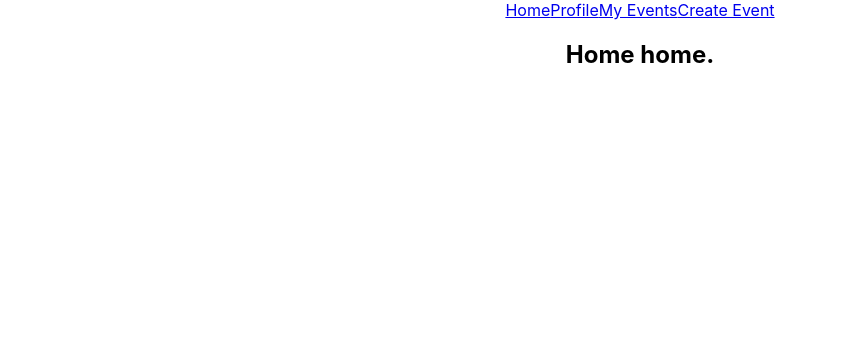
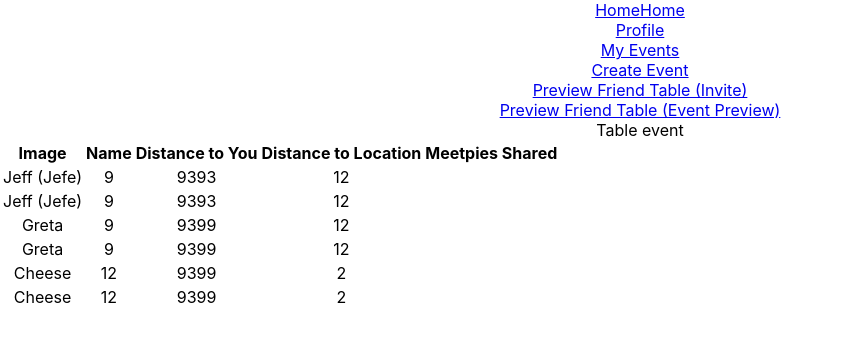
Before and after one commit to dph0718/meetPie, a React (Create React App) app in the folder react/: page /preview-friend-table-event in a window 1280 px wide. Shown: the top 342 px of the page, without its empty margins (0-841 px from the left). Built offline with nearby package versions, Linux system fonts and the light colour scheme.

Commit message:
Adds friend table modules for Event Preview and Invite

```diff
--- a/react/src/App.js
+++ b/react/src/App.js
@@ -10,6 +10,8 @@ import {
 import CreateEvent from './CreateEvent'
 import MyEvents from './MyEvents'
 import UserProfile from './UserProfile'
+import FriendTableInvite from './FriendTableInvite'
+import FriendTableEvent from './FriendTableEvent'
 
 
 class App extends React.Component {
@@ -24,19 +26,31 @@ class App extends React.Component {
 
     return (
       <div className="App">
-        {/* <header className="App-header">Header</header> */}
         <Router>
           <div>
             <nav>
-              <Link to="/">Home</Link>
+              <Link to="/">HomeHome</Link>
+              <br/>
               <Link to="/profile-edit">Profile</Link>
+              <br/>
               <Link to="/my-events">My Events</Link>
+              <br/>
               <Link to="/create-event">Create Event</Link>
+              <br/>
+              <Link to ="/preview-friend-table-invite">Preview Friend Table (Invite)</Link>
+              <br/>
+              <Link to ="/preview-friend-table-event">Preview Friend Table (Event Preview)</Link>
             </nav>
 
-            {/* A <Switch> looks through its children <Route>s and
-            renders the first one that matches the current URL. */}
             <Switch>
+              <Route path="/preview-friend-table-event">
+                Table event
+                <FriendTableEvent />
+              </Route>
+              <Route path="/preview-friend-table-invite">
+                Table invite
+                <FriendTableInvite />
+              </Route>
               <Route path="/profile-edit">
                 <UserProfile />
               </Route>
--- /dev/null
+++ b/react/src/FriendTableEvent.js
@@ -0,0 +1,87 @@
+
+import React from "react"
+
+function Row(props) {
+    return (
+        <tr>
+            <td>{props.friend.name}</td>
+            <td>{props.friend.distanceToLocation}</td>
+            <td>{props.friend.distanceToMe}</td>
+            <td>{props.friend.totalMeetpiesShared}</td>
+        </tr>
+    )
+
+}
+
+
+
+class FriendTableEvent extends React.Component {
+    constructor(props) {
+        super(props)
+        this.state = {
+            friends: []
+        }
+    }
+
+
+    componentDidMount() {
+        this.setState({
+            friends: [
+                { name: "Jeff (Jefe)", location: ["80.3", "38.2"], thumbnail: "", distanceToMe: "9393", distanceToLocation: "9", totalMeetpiesShared: 12 },
+                { name: "Greta", location: ["80.2", "38.200001"], thumbnail: "", distanceToMe: "9399", distanceToLocation: "9", totalMeetpiesShared: 12 },
+                { name: "Cheese", location: ["80.2", "38.200101"], thumbnail: "", distanceToMe: "9399", distanceToLocation: "12", totalMeetpiesShared: 2 },
+            ]
+        })
+    }
+
+
+    render() {
+
+
+
+        let FriendRows = this.state.friends.map((friend) => {
+            return (
+                <>
+                    <Row friend={friend} />
+                    <tr>
+                        <td>{friend.name}</td>
+                        <td>{friend.distanceToLocation}</td>
+                        <td>{friend.distanceToMe}</td>
+                        <td>{friend.totalMeetpiesShared}</td>
+                    </tr>
+                </>
+            )
+        })
+
+
+        return (
+            <table>
+                <thead>
+                    <tr>
+                        <th>
+                            Image
+                            </th>
+                        <th>
+                            Name
+                            </th>
+                        <th>
+                            Distance to You
+                            </th>
+                        <th>
+                            Distance to Location
+                            </th>
+                        <th>
+                            Meetpies Shared
+                            </th>
+                    </tr>
+                </thead>
+                <tbody>
+                    {FriendRows}
+                </tbody>
+
+            </table>
+        )
+    }
+}
+
+export default FriendTableEvent;
--- /dev/null
+++ b/react/src/FriendTableInvite.js
@@ -0,0 +1,80 @@
+
+import React from "react"
+
+function Row(props) {
+    return (
+        <tr>
+            <td>{props.friend.name}</td>
+            <td>{props.friend.distanceToLocation}</td>
+            <td>{props.friend.distanceToMe}</td>
+            <td>{props.friend.totalMeetpiesShared}</td>
+            <td> <button>Invite button</button></td>
+
+        </tr>
+    )
+
+}
+
+
+
+class FriendTableInvite extends React.Component {
+    constructor(props) {
+        super(props)
+        this.state = {
+            friends: []
+        }
+    }
+
+
+    componentDidMount() {
+        this.setState({
+            friends: [
+                { name: "Jeff (Jefe)", location: ["80.3", "38.2"], thumbnail: "", distanceToMe: "9393", distanceToLocation: "9", totalMeetpiesShared: 12 },
+                { name: "Greta", location: ["80.2", "38.200001"], thumbnail: "", distanceToMe: "9399", distanceToLocation: "9", totalMeetpiesShared: 12 }
+            ]
+        })
+    }
+
+
+    render() {
+
+
+
+        let FriendRows = this.state.friends.map((friend) => {
+            return (
+                <Row friend={friend} />
+            )
+        })
+
+
+        return (
+            <table>
+                <thead>
+                    <tr>
+                        <th>
+                            Image
+                            </th>
+                        <th>
+                            Name
+                            </th>
+                        <th>
+                            Distance to You
+                            </th>
+                        <th>
+                            Distance to Location
+                            </th>
+                        <th>
+                            Meetpies Shared
+                            </th>
+                    </tr>
+                </thead>
+                <tbody>
+                    {FriendRows}
+                </tbody>
+
+            </table>
+        )
+    }
+}
+
+export default FriendTableInvite;
```
